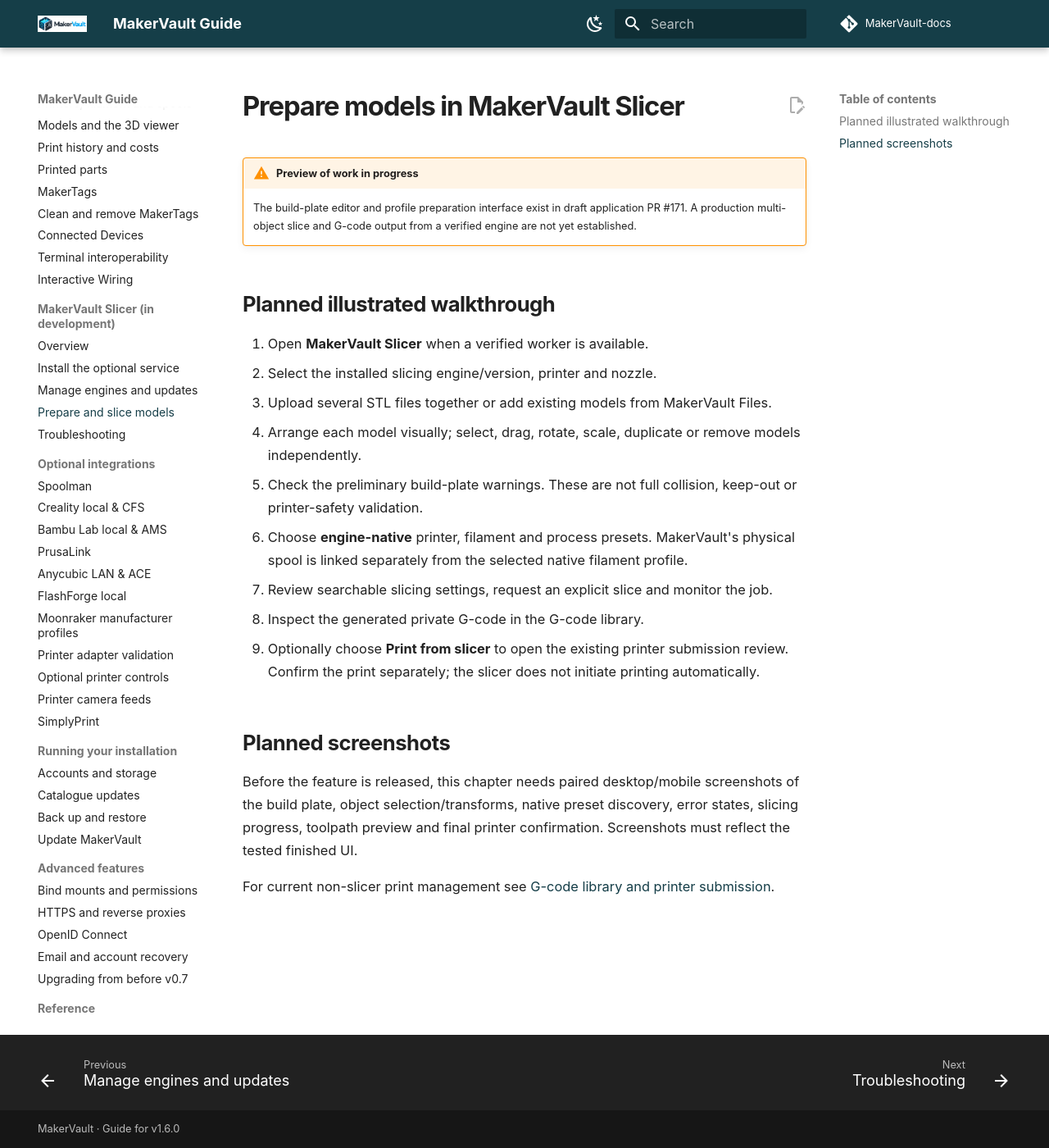
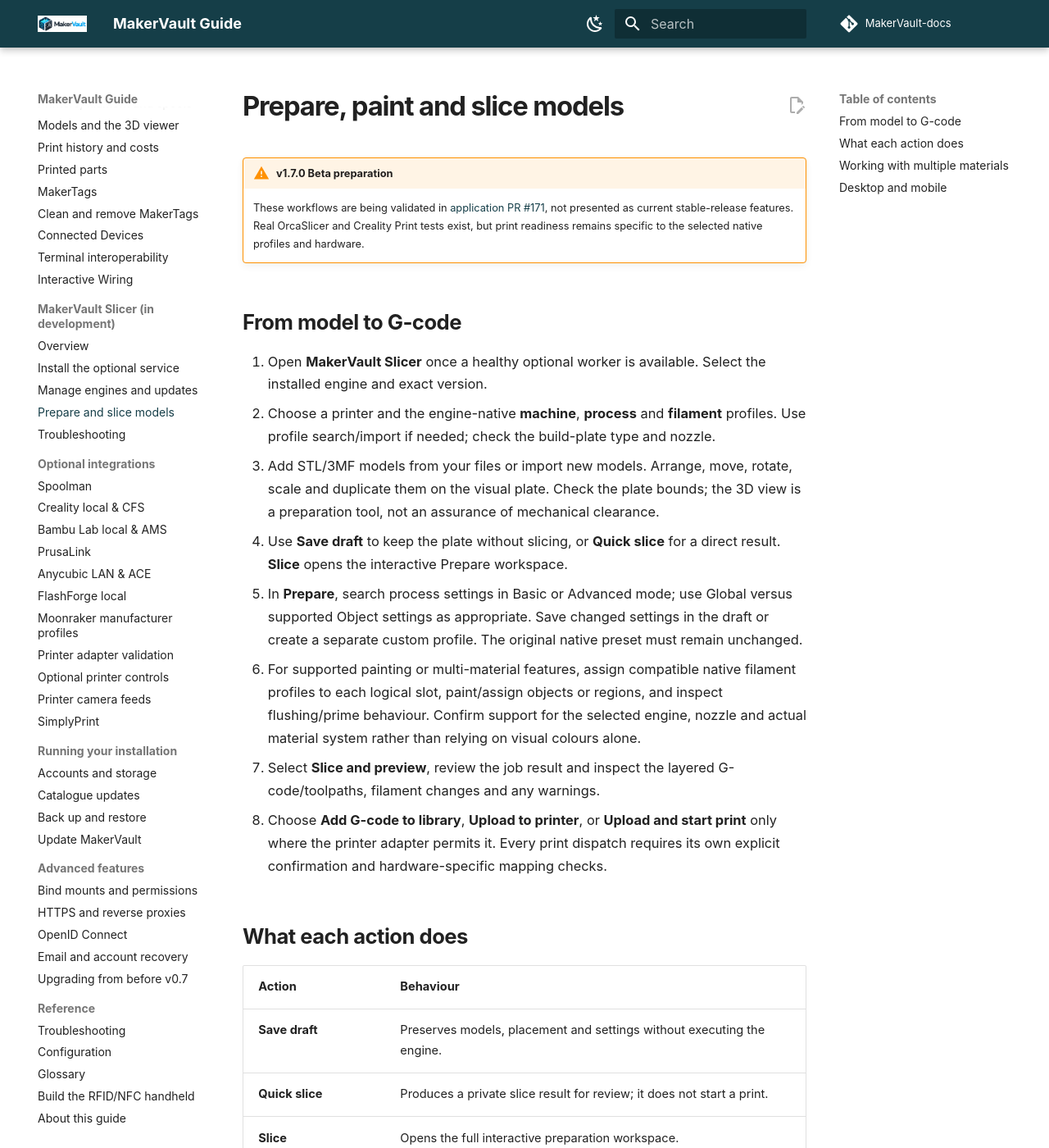
Before and after one commit to gavrd7/MakerVault-docs, an MkDocs documentation site: the page built from docs/guide/slicer/workbench.md, in a window 1280 px wide and 1400 px high. Shown: the whole window at 82% size. Built offline with MkDocs 1.6.1 and Material for MkDocs 9.7.7, drawn with Linux system fonts in a browser that asks for light colours; comment, search, counter and statistics services are not loaded; some of the changed text lies outside the part shown.

Commit message:
docs(slicer): refresh beta guidance for workbench.md

```diff
--- a/docs/guide/slicer/workbench.md
+++ b/docs/guide/slicer/workbench.md
@@ -1,22 +1,36 @@
-# Prepare models in MakerVault Slicer
+# Prepare, paint and slice models
 
-!!! warning "Preview of work in progress"
-    The build-plate editor and profile preparation interface exist in draft application PR #171. A production multi-object slice and G-code output from a verified engine are not yet established.
+!!! warning "v1.7.0 Beta preparation"
+    These workflows are being validated in [application PR #171](https://github.com/gavrd7/MakerVault/pull/171), not presented as current stable-release features. Real OrcaSlicer and Creality Print tests exist, but print readiness remains specific to the selected native profiles and hardware.
 
-## Planned illustrated walkthrough
+## From model to G-code
 
-1. Open **MakerVault Slicer** when a verified worker is available.
-2. Select the installed slicing engine/version, printer and nozzle.
-3. Upload several STL files together or add existing models from MakerVault Files.
-4. Arrange each model visually; select, drag, rotate, scale, duplicate or remove models independently.
-5. Check the preliminary build-plate warnings. These are not full collision, keep-out or printer-safety validation.
-6. Choose **engine-native** printer, filament and process presets. MakerVault's physical spool is linked separately from the selected native filament profile.
-7. Review searchable slicing settings, request an explicit slice and monitor the job.
-8. Inspect the generated private G-code in the G-code library.
-9. Optionally choose **Print from slicer** to open the existing printer submission review. Confirm the print separately; the slicer does not initiate printing automatically.
+1. Open **MakerVault Slicer** once a healthy optional worker is available. Select the installed engine and exact version.
+2. Choose a printer and the engine-native **machine**, **process** and **filament** profiles. Use profile search/import if needed; check the build-plate type and nozzle.
+3. Add STL/3MF models from your files or import new models. Arrange, move, rotate, scale and duplicate them on the visual plate. Check the plate bounds; the 3D view is a preparation tool, not an assurance of mechanical clearance.
+4. Use **Save draft** to keep the plate without slicing, or **Quick slice** for a direct result. **Slice** opens the interactive Prepare workspace.
+5. In **Prepare**, search process settings in Basic or Advanced mode; use Global versus supported Object settings as appropriate. Save changed settings in the draft or create a separate custom profile. The original native preset must remain unchanged.
+6. For supported painting or multi-material features, assign compatible native filament profiles to each logical slot, paint/assign objects or regions, and inspect flushing/prime behaviour. Confirm support for the selected engine, nozzle and actual material system rather than relying on visual colours alone.
+7. Select **Slice and preview**, review the job result and inspect the layered G-code/toolpaths, filament changes and any warnings.
+8. Choose **Add G-code to library**, **Upload to printer**, or **Upload and start print** only where the printer adapter permits it. Every print dispatch requires its own explicit confirmation and hardware-specific mapping checks.
 
-## Planned screenshots
+## What each action does
 
-Before the feature is released, this chapter needs paired desktop/mobile screenshots of the build plate, object selection/transforms, native preset discovery, error states, slicing progress, toolpath preview and final printer confirmation. Screenshots must reflect the tested finished UI.
+| Action | Behaviour |
+| --- | --- |
+| **Save draft** | Preserves models, placement and settings without executing the engine. |
+| **Quick slice** | Produces a private slice result for review; it does not start a print. |
+| **Slice** | Opens the full interactive preparation workspace. |
+| **Slice and preview** | Runs the chosen verified worker and displays generated toolpaths where available. |
+| **Add G-code to library** | Explicitly retains G-code in the user's library. |
+| **Upload / Upload and start** | Separate printer operations subject to supported adapter, active printer state, and explicit confirmation. |
 
-For current non-slicer print management see [G-code library and printer submission](../using/gcode-and-print-submission.md).
+A physical MakerVault spool record and an engine's native filament profile are different concepts. Assigning the visual colour does not automatically map a CFS/AMS position or authorise a physical tool change. Slicing does not deduct spool stock.
+
+## Working with multiple materials
+
+Use the engine-native tool and material assignments, not assumptions based on the number of paint colours. Creality multi-colour test cubes have been printed successfully, but **flushing multipliers, native enabled CFS mode and printer mapping must still be validated for each relevant setup**. A test-only fallback profile or offline diagnostic is not a production-compatible printer preset. Multi-nozzle and independent toolhead machines require separately proven encoding.
+
+## Desktop and mobile
+
+The workbench adapts to smaller screens, but feature controls and toolpath inspection should be checked on the actual device/browser before relying on them for a print. This page will gain real, permission-safe screenshots at publication. For existing G-code storage and adapter-specific printing use [G-code library and printer submission](../using/gcode-and-print-submission.md).
```
